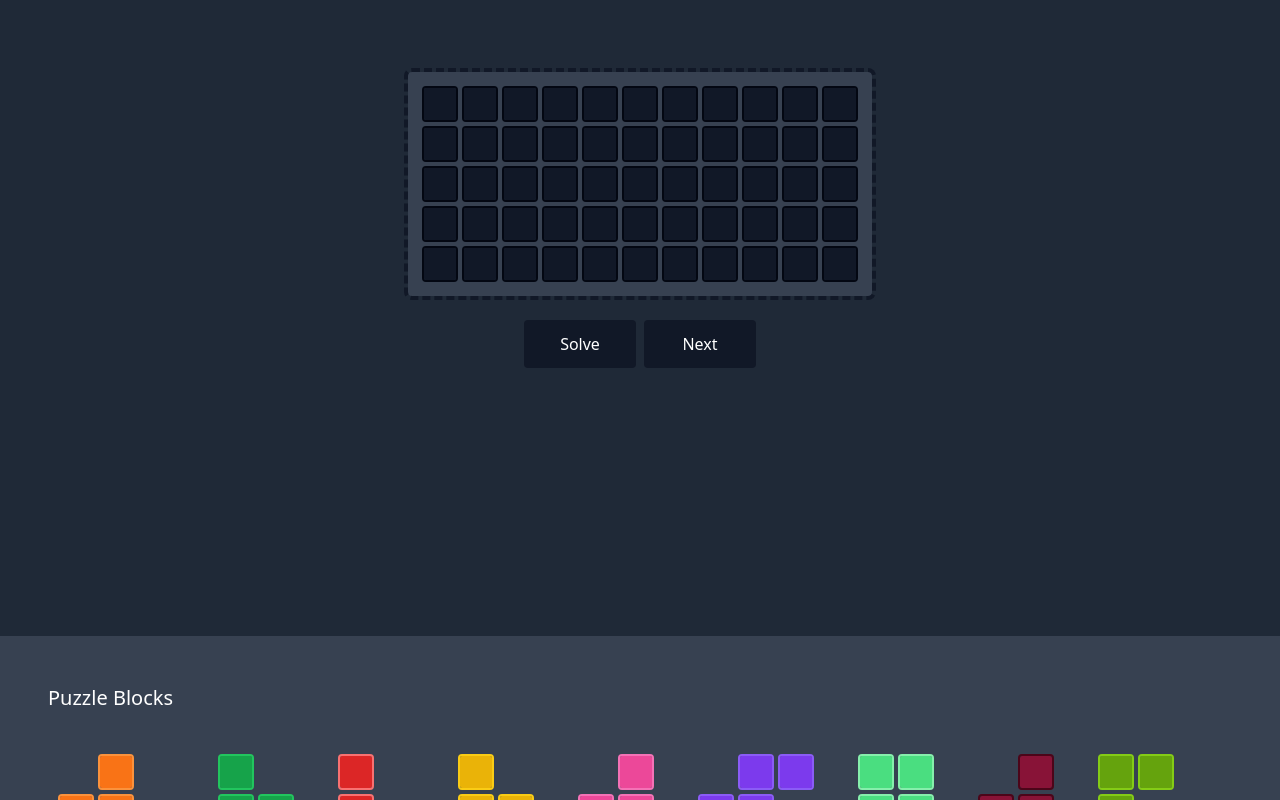
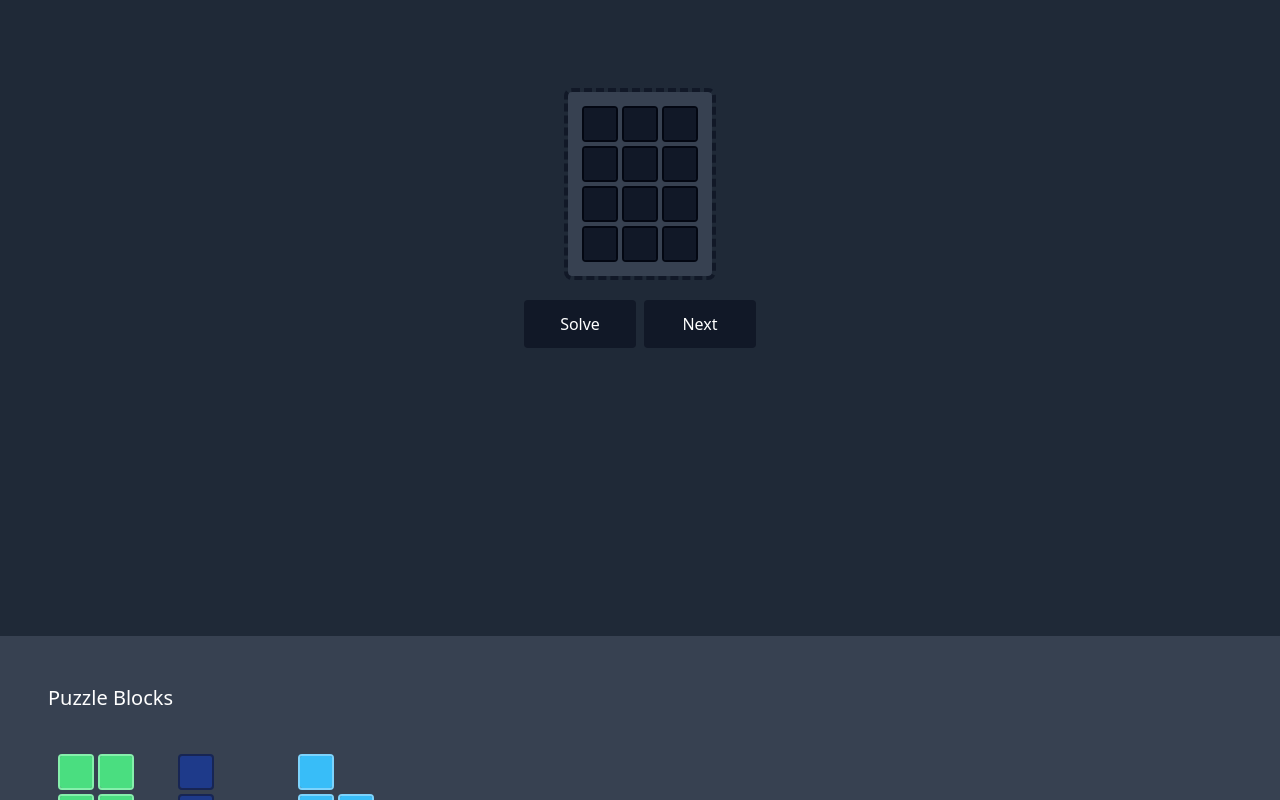
Before and after one commit to helgoyat/haloonie-puzzle, a Vue app: page / in a window 1280 px wide. Shown: the part 180-980 px from the top of the page. Built offline with nearby package versions, Linux system fonts and the light colour scheme.

Commit message:
Keep solution

```diff
--- a/src/App.vue
+++ b/src/App.vue
@@ -6,8 +6,8 @@ import { getPositions, solvePuzzle } from "@/utils";
 import CanvaSpot from "@/components/CanvaSpot.vue";
 import CanvaBlock from "@/components/CanvaBlock.vue";
 
-const length = ref<number>(11);
-const height = ref<number>(5);
+const length = ref<number>(3);
+const height = ref<number>(4);
 const blockList = ref<IBlock[]>([...DataBlockList]);
 const selectedBlock = ref<number | null>(null);
 const blockPositionList = ref<IPosition[]>([]);
@@ -33,9 +33,9 @@ function solve() {
   selectedSolutionIndex.value = 0;
   loading.value = true;
 
-  const test = solvePuzzle(length.value, height.value, blockList.value);
+  const result = solvePuzzle(length.value, height.value, blockList.value);
+  solutions.value = result;
 
-  solutions.value = test;
   loading.value = false;
 }
 
--- a/src/data/index.ts
+++ b/src/data/index.ts
@@ -2,102 +2,102 @@ import { type IBlock, BaseEnum } from "@/types";
 import { EmitFlags } from "typescript";
 
 export const DataBlockList: IBlock[] = [
-  {
-    base: [
-      BaseEnum.NONE,
-      BaseEnum.ENTITY,
-      BaseEnum.NONE,
-      BaseEnum.ENTITY,
-      BaseEnum.ENTITY,
-      BaseEnum.NONE,
-      BaseEnum.NONE,
-      BaseEnum.ENTITY,
-      BaseEnum.ENTITY,
-    ],
-    x: 3,
-    y: 3,
-    backgroundColor: "rgb(249 115 22)",
-    outlineColor: "rgb(251 146 60)",
-  },
-  {
-    base: [
-      BaseEnum.ENTITY,
-      BaseEnum.NONE,
-      BaseEnum.ENTITY,
-      BaseEnum.ENTITY,
-      BaseEnum.ENTITY,
-      BaseEnum.NONE,
-    ],
-    x: 2,
-    y: 3,
-    backgroundColor: "rgb(22 163 74)",
-    outlineColor: "rgb(34 197 94)",
-  },
-  {
-    base: [
-      BaseEnum.ENTITY,
-      BaseEnum.NONE,
-      BaseEnum.ENTITY,
-      BaseEnum.NONE,
-      BaseEnum.ENTITY,
-      BaseEnum.NONE,
-      BaseEnum.ENTITY,
-      BaseEnum.ENTITY,
-    ],
-    x: 2,
-    y: 4,
-    backgroundColor: "rgb(220 38 38)",
-    outlineColor: "rgb(248 113 113)",
-  },
-  {
-    base: [
-      BaseEnum.ENTITY,
-      BaseEnum.NONE,
-      BaseEnum.ENTITY,
-      BaseEnum.ENTITY,
-      BaseEnum.ENTITY,
-      BaseEnum.NONE,
-      BaseEnum.ENTITY,
-      BaseEnum.NONE,
-    ],
-    x: 2,
-    y: 4,
-    backgroundColor: "rgb(234 179 8)",
-    outlineColor: "rgb(250 204 21)",
-  },
-  {
-    base: [
-      BaseEnum.NONE,
-      BaseEnum.ENTITY,
-      BaseEnum.ENTITY,
-      BaseEnum.ENTITY,
-      BaseEnum.ENTITY,
-      BaseEnum.NONE,
-      BaseEnum.ENTITY,
-      BaseEnum.NONE,
-    ],
-    x: 2,
-    y: 4,
-    backgroundColor: "rgb(236 72 153)",
-    outlineColor: "rgb(244 114 182)",
-  },
-  {
-    base: [
-      BaseEnum.NONE,
-      BaseEnum.ENTITY,
-      BaseEnum.ENTITY,
-      BaseEnum.ENTITY,
-      BaseEnum.ENTITY,
-      BaseEnum.NONE,
-      BaseEnum.ENTITY,
-      BaseEnum.NONE,
-      BaseEnum.NONE,
-    ],
-    x: 3,
-    y: 3,
-    backgroundColor: "rgb(124 58 237)",
-    outlineColor: "rgb(139 92 246)",
-  },
+  // {
+  //   base: [
+  //     BaseEnum.NONE,
+  //     BaseEnum.ENTITY,
+  //     BaseEnum.NONE,
+  //     BaseEnum.ENTITY,
+  //     BaseEnum.ENTITY,
+  //     BaseEnum.NONE,
+  //     BaseEnum.NONE,
+  //     BaseEnum.ENTITY,
+  //     BaseEnum.ENTITY,
+  //   ],
+  //   x: 3,
+  //   y: 3,
+  //   backgroundColor: "rgb(249 115 22)",
+  //   outlineColor: "rgb(251 146 60)",
+  // },
+  // {
+  //   base: [
+  //     BaseEnum.ENTITY,
+  //     BaseEnum.NONE,
+  //     BaseEnum.ENTITY,
+  //     BaseEnum.ENTITY,
+  //     BaseEnum.ENTITY,
+  //     BaseEnum.NONE,
+  //   ],
+  //   x: 2,
+  //   y: 3,
+  //   backgroundColor: "rgb(22 163 74)",
+  //   outlineColor: "rgb(34 197 94)",
+  // },
+  // {
+  //   base: [
+  //     BaseEnum.ENTITY,
+  //     BaseEnum.NONE,
+  //     BaseEnum.ENTITY,
+  //     BaseEnum.NONE,
+  //     BaseEnum.ENTITY,
+  //     BaseEnum.NONE,
+  //     BaseEnum.ENTITY,
+  //     BaseEnum.ENTITY,
+  //   ],
+  //   x: 2,
+  //   y: 4,
+  //   backgroundColor: "rgb(220 38 38)",
+  //   outlineColor: "rgb(248 113 113)",
+  // },
+  // {
+  //   base: [
+  //     BaseEnum.ENTITY,
+  //     BaseEnum.NONE,
+  //     BaseEnum.ENTITY,
+  //     BaseEnum.ENTITY,
+  //     BaseEnum.ENTITY,
+  //     BaseEnum.NONE,
+  //     BaseEnum.ENTITY,
+  //     BaseEnum.NONE,
+  //   ],
+  //   x: 2,
+  //   y: 4,
+  //   backgroundColor: "rgb(234 179 8)",
+  //   outlineColor: "rgb(250 204 21)",
+  // },
+  // {
+  //   base: [
+  //     BaseEnum.NONE,
+  //     BaseEnum.ENTITY,
+  //     BaseEnum.ENTITY,
+  //     BaseEnum.ENTITY,
+  //     BaseEnum.ENTITY,
+  //     BaseEnum.NONE,
+  //     BaseEnum.ENTITY,
+  //     BaseEnum.NONE,
+  //   ],
+  //   x: 2,
+  //   y: 4,
+  //   backgroundColor: "rgb(236 72 153)",
+  //   outlineColor: "rgb(244 114 182)",
+  // },
+  // {
+  //   base: [
+  //     BaseEnum.NONE,
+  //     BaseEnum.ENTITY,
+  //     BaseEnum.ENTITY,
+  //     BaseEnum.ENTITY,
+  //     BaseEnum.ENTITY,
+  //     BaseEnum.NONE,
+  //     BaseEnum.ENTITY,
+  //     BaseEnum.NONE,
+  //     BaseEnum.NONE,
+  //   ],
+  //   x: 3,
+  //   y: 3,
+  //   backgroundColor: "rgb(124 58 237)",
+  //   outlineColor: "rgb(139 92 246)",
+  // },
   {
     base: [
       BaseEnum.ENTITY,
@@ -112,34 +112,34 @@ export const DataBlockList: IBlock[] = [
     backgroundColor: "rgb(74 222 128)",
     outlineColor: "rgb(134 239 172)",
   },
-  {
-    base: [
-      BaseEnum.NONE,
-      BaseEnum.ENTITY,
-      BaseEnum.ENTITY,
-      BaseEnum.ENTITY,
-      BaseEnum.ENTITY,
-      BaseEnum.NONE,
-    ],
-    x: 2,
-    y: 3,
-    backgroundColor: "rgb(136 19 55)",
-    outlineColor: "rgb(76 5 25)",
-  },
-  {
-    base: [
-      BaseEnum.ENTITY,
-      BaseEnum.ENTITY,
-      BaseEnum.ENTITY,
-      BaseEnum.NONE,
-      BaseEnum.ENTITY,
-      BaseEnum.ENTITY,
-    ],
-    x: 2,
-    y: 3,
-    backgroundColor: "rgb(101 163 13)",
-    outlineColor: "rgb(132 204 22)",
-  },
+  // {
+  //   base: [
+  //     BaseEnum.NONE,
+  //     BaseEnum.ENTITY,
+  //     BaseEnum.ENTITY,
+  //     BaseEnum.ENTITY,
+  //     BaseEnum.ENTITY,
+  //     BaseEnum.NONE,
+  //   ],
+  //   x: 2,
+  //   y: 3,
+  //   backgroundColor: "rgb(136 19 55)",
+  //   outlineColor: "rgb(76 5 25)",
+  // },
+  // {
+  //   base: [
+  //     BaseEnum.ENTITY,
+  //     BaseEnum.ENTITY,
+  //     BaseEnum.ENTITY,
+  //     BaseEnum.NONE,
+  //     BaseEnum.ENTITY,
+  //     BaseEnum.ENTITY,
+  //   ],
+  //   x: 2,
+  //   y: 3,
+  //   backgroundColor: "rgb(101 163 13)",
+  //   outlineColor: "rgb(132 204 22)",
+  // },
   {
     base: [
       BaseEnum.ENTITY,
@@ -154,23 +154,23 @@ export const DataBlockList: IBlock[] = [
     backgroundColor: "rgb(30 58 138)",
     outlineColor: "rgb(23 37 84)",
   },
-  {
-    base: [
-      BaseEnum.ENTITY,
-      BaseEnum.NONE,
-      BaseEnum.NONE,
-      BaseEnum.ENTITY,
-      BaseEnum.NONE,
-      BaseEnum.NONE,
-      BaseEnum.ENTITY,
-      BaseEnum.ENTITY,
-      BaseEnum.ENTITY,
-    ],
-    x: 3,
-    y: 3,
-    backgroundColor: "rgb(59 130 246)",
-    outlineColor: "rgb(96 165 250)",
-  },
+  // {
+  //   base: [
+  //     BaseEnum.ENTITY,
+  //     BaseEnum.NONE,
+  //     BaseEnum.NONE,
+  //     BaseEnum.ENTITY,
+  //     BaseEnum.NONE,
+  //     BaseEnum.NONE,
+  //     BaseEnum.ENTITY,
+  //     BaseEnum.ENTITY,
+  //     BaseEnum.ENTITY,
+  //   ],
+  //   x: 3,
+  //   y: 3,
+  //   backgroundColor: "rgb(59 130 246)",
+  //   outlineColor: "rgb(96 165 250)",
+  // },
   {
     base: [BaseEnum.ENTITY, BaseEnum.NONE, BaseEnum.ENTITY, BaseEnum.ENTITY],
     x: 2,
--- a/src/utils/index.ts
+++ b/src/utils/index.ts
@@ -91,11 +91,7 @@ export function solvePuzzle(
   };
 
   function fit(canva: ICanva, blocks: Record<number, IPosition[]>) {
-    for (const spotKey in canva.base) {
-      console.log(spotKey);
-
-      if (spotKey === "3") break;
-
+    outer_loop: for (const spotKey in canva.base) {
       const index = parseInt(spotKey);
       const line = getLine(index, canva.x);
 
@@ -112,11 +108,12 @@ export function solvePuzzle(
             const updatedBlocks = { ...blocks };
             delete updatedBlocks[key];
 
+            if (Object.keys(updatedBlocks).length === 0) {
+              results.push(res);
+              break outer_loop;
+            }
+
             fit(updatedCanva, updatedBlocks);
-
-            if (Object.keys(updatedBlocks).length === 8) {
-              results.push(res);
-            }
           }
         }
       }
```
